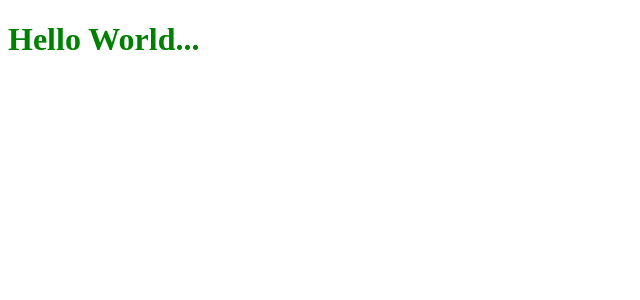
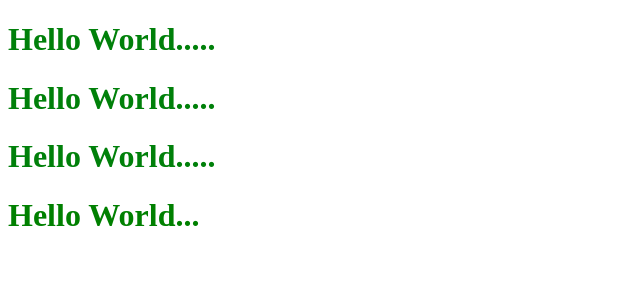
Before and after one commit to HarinathDeveloper/React-practice, a React (Vite) app: page / in a window 1280 px wide. Shown: the top 300 px of the page, without its empty margins (0-640 px from the left). Built offline with nearby package versions, Linux system fonts and the light colour scheme.

Commit message:
episode 3

```diff
--- a/App.js
+++ b/App.js
@@ -1,58 +1,20 @@
 import React from "react";
 import ReactDOM from "react-dom/client";
 
-// React.createElement() is used to create the react element which is an object
-// render() method which converts the react element or object into the html element and render it in browser
+const root = ReactDOM.createRoot(document.getElementById("root"));
+/* const heading = (<div className="parent">
+                    <div className="child">
+                        <h1 id="heading">Hello World...</h1>
+                    </div>
+                </div>) */
+let Headings = () => {
+    return (<h1 id="headings">Hello World.....</h1>)
+}
+let Heading = () => {
+    return (<div>
+                {<Headings></Headings>}{Headings()}{<Headings/>}
+                <h1 id="heading">Hello World...</h1>
+            </div>)
+}
 
-
-// using javascript
-
-/* const heading = document.createElement("h1");
-heading.textContent = "Hello World...";
-const root = document.getElementById("root");
-root.appendChild(heading);  */
-
-// using react
-
-const root = ReactDOM.createRoot(document.getElementById("root"));
-// normal single element
-const heading = React.createElement("h1",
-                                    {id:"heading",style:{color:'red'}},
-                                    "Hello World...");
-// child inside the another element
-/*
-<div id="parent">
-    <div id="child">
-        <h1></h1>
-    </div>
-</div>
-*/
-
-/* const heading = React.createElement("div",
-                                    {id:'parent'},
-                                    React.createElement("div",
-                                                        {id:'child'},
-                                                        React.createElement("h1",
-                                                                            {id:"heading"},
-                                                                            "Hello World"
-                                                        ))) */
-// creating the siblings
-/*
-<div id="parent">
-    <div id="child">
-        <h1></h1>
-    </div>
-</div>
-*/
-
-/* const heading = React.createElement("div",
-                                    {id:'parent'},
-                                    [React.createElement("div",
-                                                        {id:'sibling1'},
-                                                        ""),
-                                    React.createElement("h1",
-                                                        {id:"sibling2"},
-                                                        "Hello World"
-                                                        )
-                                    ]) */
-root.render(heading)
+root.render(<Heading/>)
--- a/index.css
+++ b/index.css
@@ -1,3 +1,7 @@
 #heading {
     color:green !important;
 }
+
+#headings {
+    color:rgb(0, 128, 10) !important;
+}
--- a/package.json
+++ b/package.json
@@ -2,7 +2,10 @@
   "name": "react",
   "version": "1.0.0",
   "description": "practice",
+  "main" : "App.js",
   "scripts": {
+    "start" : "parcel index.html",
+    "build" : "parcel build index.html",
     "test": "just"
   },
   "repository": {
```
Also changed, not shown: index.html (line endings or trailing spaces), 1 other file (tests, documents, lock files or other folders).
